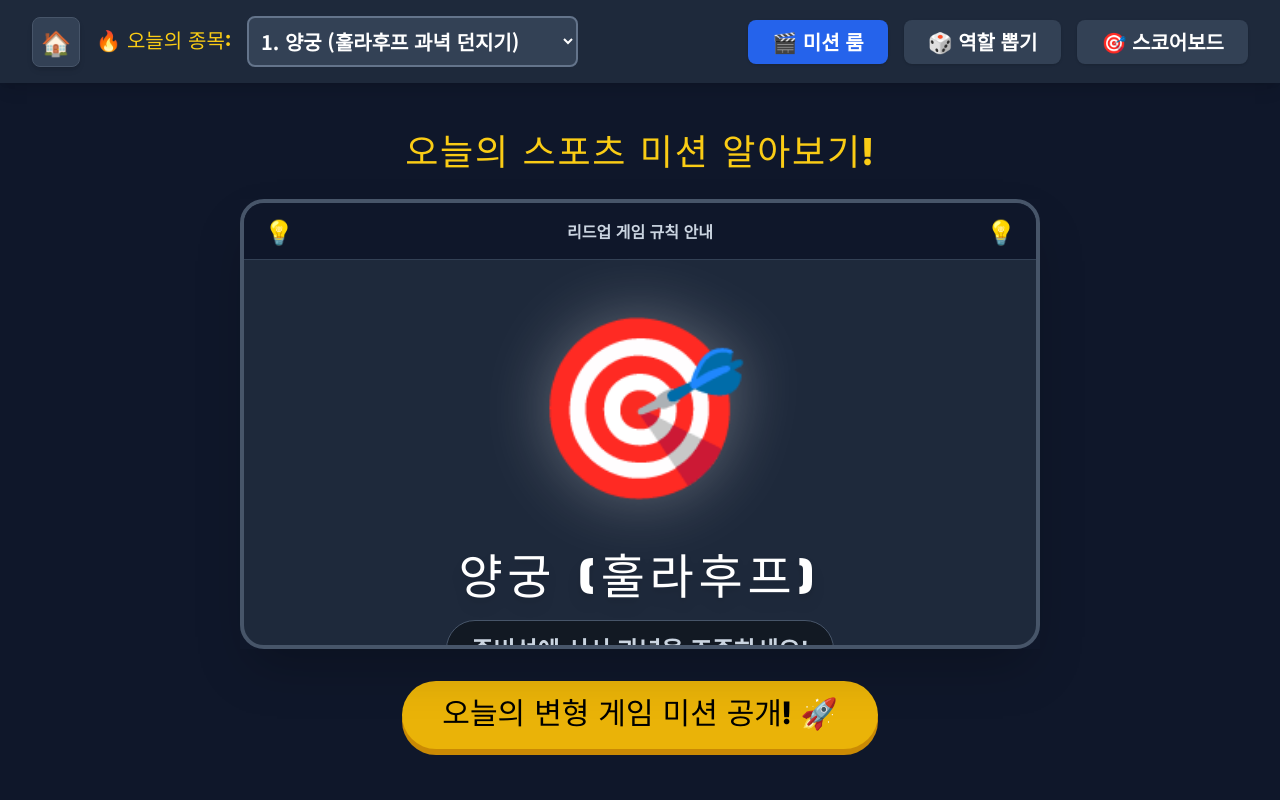
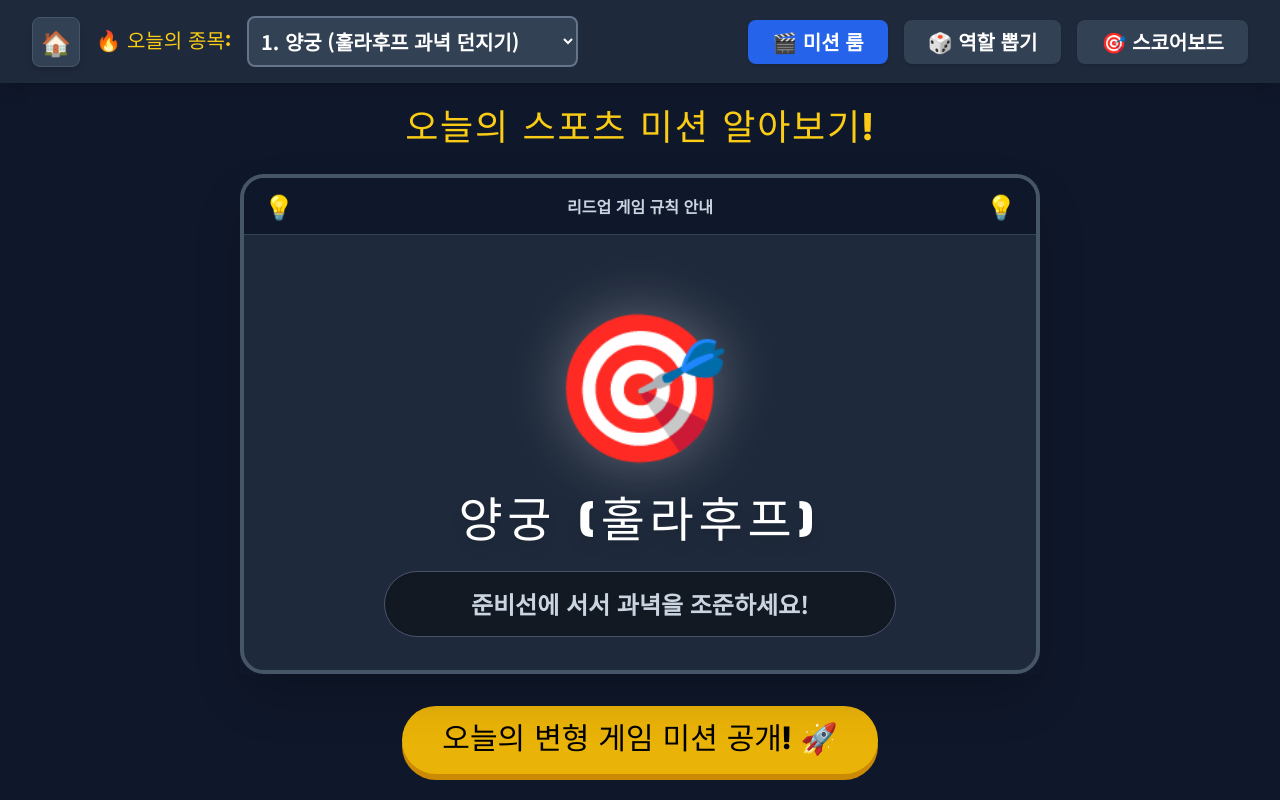
Before and after one commit to gmlduqzhd123-lab/Asian-Game, a plain HTML site: page index.html in a window 1280 px wide. Drawn offline with nearby package versions, Linux system fonts and the light colour scheme.

Commit message:
Update index.html

```diff
--- a/index.html
+++ b/index.html
@@ -14,7 +14,8 @@
         .font-black-han { font-family: 'Black Han Sans', sans-serif; }
         .hidden-tab { display: none !important; }
 
-        .flip-container { perspective: 1000px; width: 100%; max-width: 800px; height: 450px; margin: 0 auto; }
+        /* 카드 높이를 450px -> 500px로 증가시켜 글씨 잘림 방지 */
+        .flip-container { perspective: 1000px; width: 100%; max-width: 800px; height: 500px; margin: 0 auto; }
         .flipper { transition: 0.8s; transform-style: preserve-3d; position: relative; width: 100%; height: 100%; }
         .flip-container.flip .flipper { transform: rotateY(180deg); }
         .front, .back { backface-visibility: hidden; position: absolute; top: 0; left: 0; width: 100%; height: 100%; border-radius: 1.5rem; }
@@ -26,21 +27,18 @@
         @keyframes pulseRed { 0%, 100% { color: #f87171; text-shadow: 0 0 10px #f87171; } 50% { color: #ffffff; text-shadow: none; } }
         .timer-warning { animation: pulseRed 1s infinite; }
 
-        /* 다이내믹 튜토리얼 애니메이션 (유튜브 완전 대체) */
         @keyframes floatAction {
             0% { transform: translateY(0px) scale(1); }
-            50% { transform: translateY(-20px) scale(1.1); }
+            50% { transform: translateY(-15px) scale(1.05); }
             100% { transform: translateY(0px) scale(1); }
         }
-        .action-anim { animation: floatAction 2s ease-in-out infinite; }
+        .action-anim { animation: floatAction 2.5s ease-in-out infinite; }
     </style>
 </head>
 <body class="flex flex-col h-screen">
 
-    <!-- 상단 네비게이션 -->
     <nav class="bg-slate-800 p-4 shadow-lg z-10 flex flex-wrap justify-between items-center px-4 md:px-8 gap-4">
         <div class="flex items-center gap-2 md:gap-4 w-full md:w-auto justify-center">
-            <!-- 🏠 홈 버튼 추가 -->
             <button onclick="goHome()" class="text-2xl hover:scale-110 transition-transform bg-slate-700 p-2 rounded-lg border border-slate-600 shadow-md" title="처음으로">🏠</button>
             <span class="text-lg md:text-xl font-black-han text-yellow-400 whitespace-nowrap hidden md:inline">🔥 오늘의 종목:</span>
 
@@ -72,39 +70,38 @@
         </div>
     </nav>
 
-    <!-- 1. 미션 룸 (오프라인 애니메이션 튜토리얼 100% 적용) -->
+    <!-- 1. 미션 룸 -->
     <section id="tab-mission" class="flex-1 p-4 md:p-6 flex flex-col items-center justify-center relative">
         <h1 class="text-3xl md:text-4xl font-black-han text-yellow-400 mb-6 tracking-wider text-center">오늘의 스포츠 미션 알아보기!</h1>
 
         <div class="flip-container" id="mission-card">
             <div class="flipper shadow-2xl">
-                <!-- 앞면: 유튜브 완전 삭제 -> 역동적인 CSS 애니메이션 뷰어 -->
+                <!-- 앞면 (레이아웃 수정) -->
                 <div class="front bg-slate-800 flex flex-col border-4 border-slate-600 overflow-hidden relative">
-                    <div class="bg-slate-900 p-3 flex justify-between items-center border-b border-slate-700">
+                    <div class="bg-slate-900 p-3 flex justify-between items-center border-b border-slate-700 shrink-0">
                         <span class="text-2xl ml-2">💡</span>
                         <span class="text-slate-300 font-bold text-sm md:text-base">리드업 게임 규칙 안내</span>
                         <span class="text-2xl mr-2">💡</span>
                     </div>
 
-                    <div class="flex-1 flex flex-col items-center justify-center relative p-8">
-                        <!-- 움직이는 메인 아이콘 -->
-                        <div id="anim-icon" class="text-[8rem] md:text-[10rem] action-anim drop-shadow-[0_0_30px_rgba(255,255,255,0.3)] mb-6">🎯</div>
-                        <!-- 종목 제목 및 튜토리얼 텍스트 -->
-                        <h2 id="anim-title" class="text-3xl md:text-5xl font-black-han text-white tracking-widest drop-shadow-lg mb-4 text-center break-keep">양궁 (훌라후프 과녁)</h2>
-                        <p id="anim-guide" class="text-slate-300 font-bold text-lg md:text-2xl text-center bg-black/40 px-6 py-3 rounded-full border border-slate-600">준비선에 서서 과녁을 조준하세요!</p>
+                    <!-- padding을 조절하고 내용을 중앙에 안전하게 배치 -->
+                    <div class="flex-1 flex flex-col items-center justify-center relative p-6 w-full">
+                        <div id="anim-icon" class="text-[7rem] md:text-[9rem] action-anim drop-shadow-[0_0_30px_rgba(255,255,255,0.3)] mb-4 shrink-0">🎯</div>
+                        <h2 id="anim-title" class="text-3xl md:text-5xl font-black-han text-white tracking-widest drop-shadow-lg mb-6 text-center break-keep w-full shrink-0">양궁 (훌라후프 과녁)</h2>
+                        <p id="anim-guide" class="text-slate-300 font-bold text-lg md:text-2xl text-center bg-black/40 px-6 py-4 rounded-full border border-slate-600 w-11/12 max-w-lg break-keep shrink-0 shadow-inner">준비선에 서서 과녁을 조준하세요!</p>
                     </div>
                 </div>
 
-                <!-- 뒷면: 미션 (기존 동일) -->
+                <!-- 뒷면 -->
                 <div id="mission-back" class="back flex flex-col items-center justify-center text-center p-6 md:p-8 border-4 border-white bg-gradient-to-br from-blue-500 to-cyan-600">
-                    <span id="back-icon" class="text-8xl md:text-[10rem] mb-4 drop-shadow-2xl">🏹</span>
-                    <h2 class="text-2xl md:text-3xl font-bold mb-2">🔥 오늘의 체육 미션 🔥</h2>
-                    <h3 id="mission-title" class="text-5xl md:text-6xl font-black-han text-yellow-300 drop-shadow-md tracking-widest mt-2 mb-6 break-keep">훌라후프 양궁</h3>
-                    <p id="mission-desc" class="text-xl md:text-3xl font-bold bg-black/50 p-5 rounded-2xl leading-relaxed text-white break-keep">콩주머니를 던져 과녁 중앙을 맞춰라! 역전 찬스를 노리자!</p>
+                    <span id="back-icon" class="text-8xl md:text-[10rem] mb-4 drop-shadow-2xl shrink-0">🏹</span>
+                    <h2 class="text-2xl md:text-3xl font-bold mb-2 shrink-0">🔥 오늘의 체육 미션 🔥</h2>
+                    <h3 id="mission-title" class="text-5xl md:text-6xl font-black-han text-yellow-300 drop-shadow-md tracking-widest mt-2 mb-6 break-keep shrink-0">훌라후프 양궁</h3>
+                    <p id="mission-desc" class="text-xl md:text-3xl font-bold bg-black/50 p-5 rounded-2xl leading-relaxed text-white break-keep w-11/12 max-w-xl shrink-0">콩주머니를 던져 과녁 중앙을 맞춰라! 역전 찬스를 노리자!</p>
                 </div>
             </div>
         </div>
-        <button onclick="flipCard()" class="mt-8 px-10 py-4 bg-yellow-500 hover:bg-yellow-400 text-black font-black-han text-2xl md:text-3xl rounded-full shadow-[0_6px_0_rgb(202,138,4)] active:translate-y-2 active:shadow-none transition-all">오늘의 변형 게임 미션 공개! 🚀</button>
+        <button onclick="flipCard()" class="mt-8 px-10 py-4 bg-yellow-500 hover:bg-yellow-400 text-black font-black-han text-2xl md:text-3xl rounded-full shadow-[0_6px_0_rgb(202,138,4)] active:translate-y-2 active:shadow-none transition-all shrink-0">오늘의 변형 게임 미션 공개! 🚀</button>
     </section>
 
     <!-- 2. 역할 뽑기 룰렛 -->
@@ -156,7 +153,6 @@
             slate: { bg: 'bg-slate-800/80', border: 'border-slate-500', text: 'text-slate-300' }, pink: { bg: 'bg-pink-900/50', border: 'border-pink-500', text: 'text-pink-400' }
         };
 
-        // 데이터베이스 (유튜브 영상 ID 제거 -> 자체 튜토리얼 텍스트 추가)
         const sportEvents = {
             archery: { animIcon: "🎯", bgIcon: "🏹", title: "양궁 (훌라후프)", guideText: "준비선에 서서 과녁을 조준하세요!", missionTitle: "훌라후프 양궁", missionDesc: "콩주머니를 던져 과녁 중앙을 맞춰라!", bgColor: "from-yellow-500 to-red-600", roles: [{ name: "슈터 🏹", color: "red" }, { name: "점수 📋", color: "blue" }, { name: "과녁정리 🎯", color: "yellow" }], scoreLabel: "명중 +1" },
             golf: { animIcon: "⛳", bgIcon: "⛳", title: "골프 (교실 빗자루)", guideText: "빗자루를 부드럽게 스윙하세요!", missionTitle: "빗자루 교실 골프", missionDesc: "교실 장애물(벙커)을 피해 빗자루로 공을 쳐라!", bgColor: "from-emerald-600 to-teal-800", roles: [{ name: "골퍼 🏌️", color: "green" }, { name: "캐디 ⛳", color: "blue" }, { name: "갤러리 👏", color: "slate" }], scoreLabel: "나이스 샷!" },
@@ -182,14 +178,11 @@
 
         function saveStudentNames() { localStorage.setItem('student_names', document.getElementById('student-names').value); }
 
-        // 홈 버튼 로직
         function goHome() {
-            // 카드가 뒤집혀 있다면 원상복구
             const card = document.getElementById('mission-card');
             if(card.classList.contains('flip')) {
                 card.classList.remove('flip');
             }
-            // 미션 룸 탭으로 이동
             switchTab('mission');
         }
 
@@ -197,30 +190,26 @@
             currentEvent = document.getElementById('event-selector').value;
             const data = sportEvents[currentEvent];
 
-            // 애니메이션 튜토리얼 룸 (앞면) 업데이트
             document.getElementById('anim-icon').innerText = data.animIcon;
             document.getElementById('anim-title').innerText = data.title;
             document.getElementById('anim-guide').innerText = data.guideText;
 
-            // 미션 카드 (뒷면) 업데이트
             document.getElementById('back-icon').innerText = data.bgIcon;
+            document.getElementById('bg-icon-A').innerText = data.bgIcon;
+            document.getElementById('bg-icon-B').innerText = data.bgIcon;
+
             document.getElementById('mission-title').innerText = data.missionTitle;
             document.getElementById('mission-desc').innerText = data.missionDesc;
             document.getElementById('mission-back').className = `back flex flex-col items-center justify-center text-center p-6 md:p-8 border-4 border-white bg-gradient-to-br ${data.bgColor}`;
 
-            // 카드 항상 앞면으로 리셋
             document.getElementById('mission-card').classList.remove('flip');
 
-            // 스코어보드 텍스트 업데이트
             const selectEl = document.getElementById('event-selector');
             const eventName = selectEl.options[selectEl.selectedIndex].text.split('. ')[1];
             document.getElementById('scoreboard-title').innerText = `🔥 ${eventName} 진행 중!`;
-            document.getElementById('bg-icon-A').innerText = data.bgIcon;
-            document.getElementById('bg-icon-B').innerText = data.bgIcon;
             document.getElementById('btn-score-A').innerText = data.scoreLabel;
             document.getElementById('btn-score-B').innerText = data.scoreLabel;
 
-            // 룰렛 초기화 및 화면 정리 (버그 수정)
             document.getElementById('roulette-result').innerHTML = '';
             document.getElementById('roulette-result').classList.add('hidden-tab');
             document.getElementById('roulette-display').style.display = 'none';
@@ -229,7 +218,6 @@
             btnStartRoulette.classList.remove('opacity-50');
             btnStartRoulette.innerText = "역할 섞기 시작! 🌪️";
 
-            // 스코어보드 점수 로드
             const savedScores = localStorage.getItem('scores_' + currentEvent);
             scores = savedScores ? JSON.parse(savedScores) : { A: 0, B: 0 };
             updateScoreUI();
```
